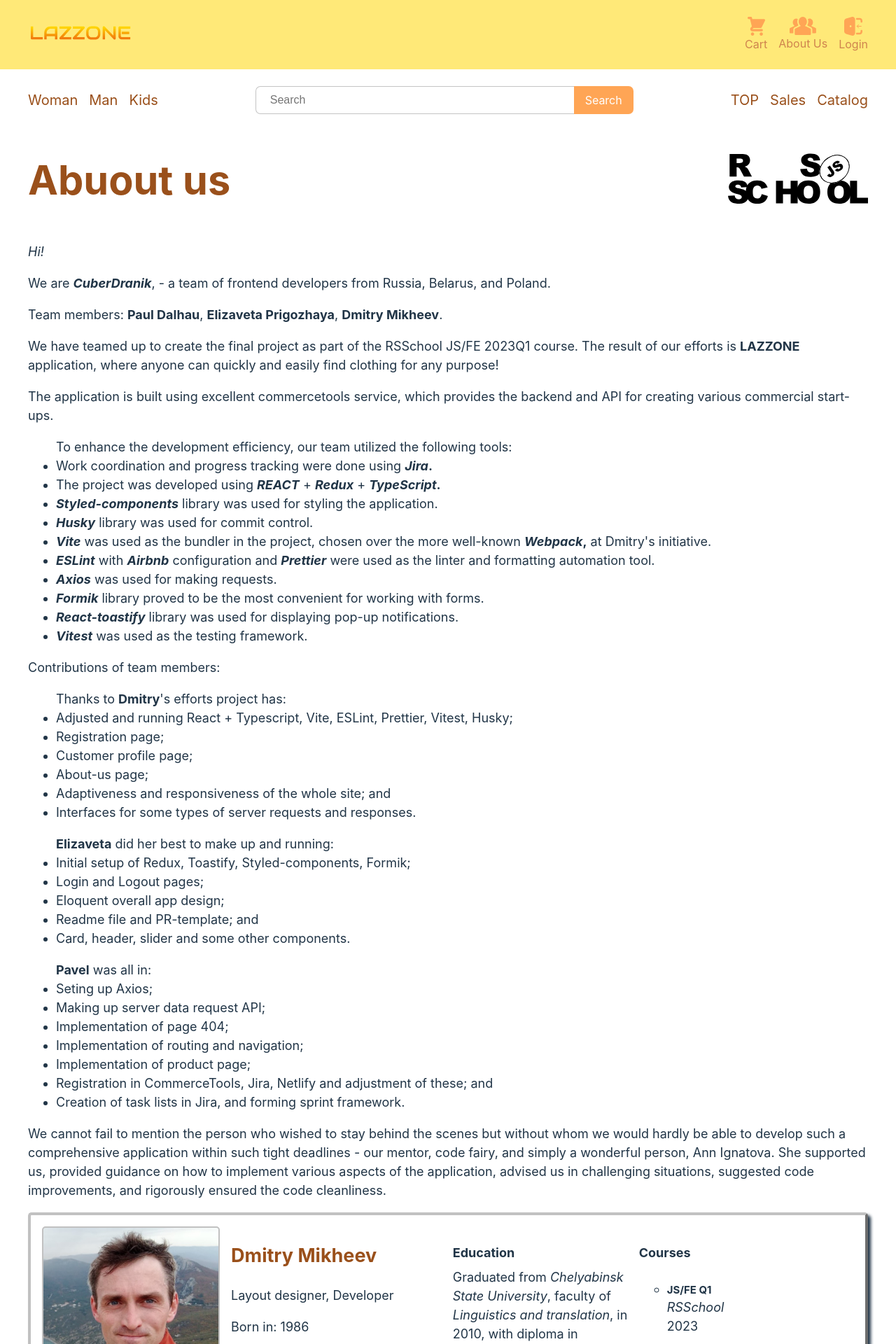
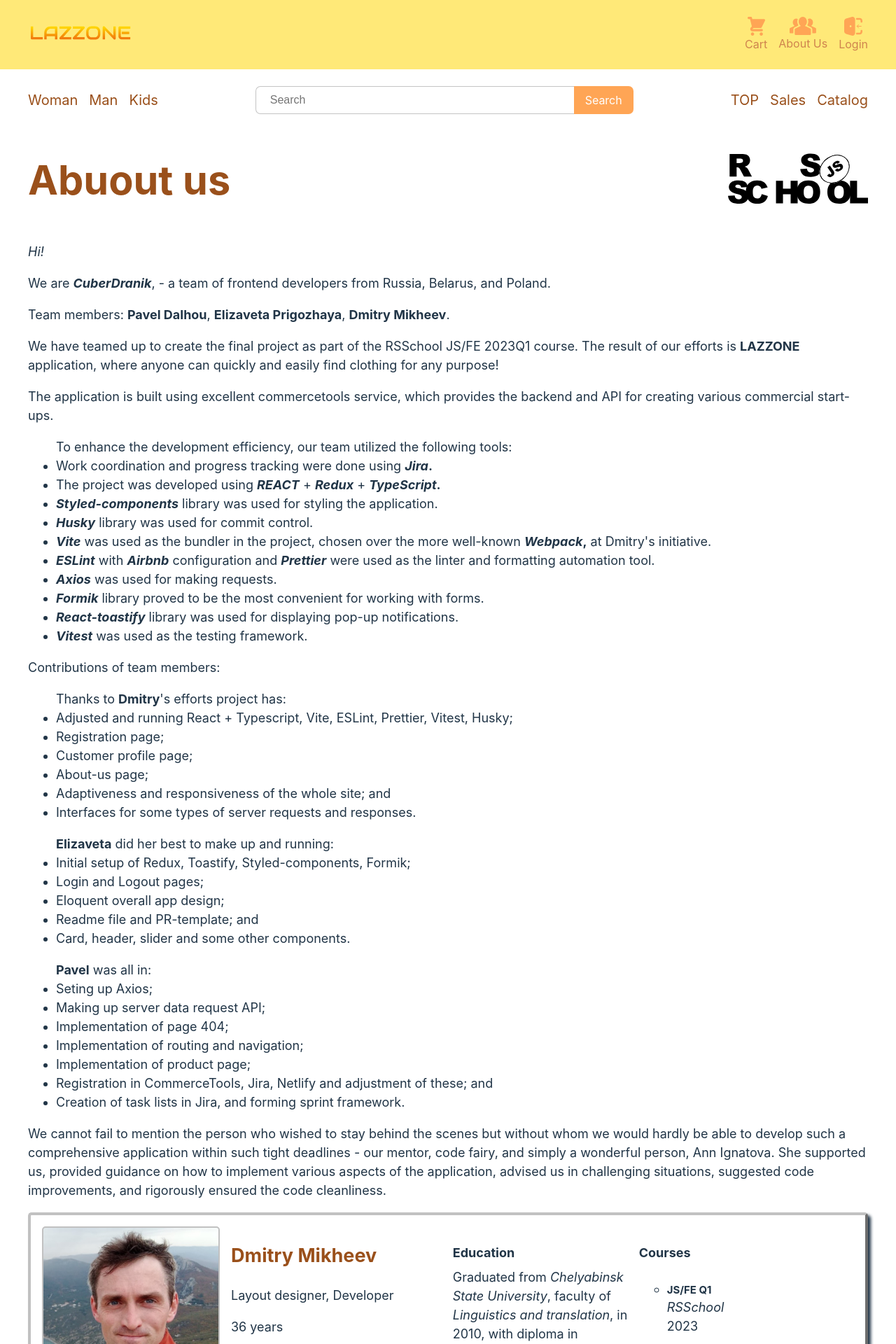
Before and after one commit to mamont79/eCommerce-Application, a React (Vite) app: page /aboutUs in a window 1280 px wide. Shown: the top 1920 px of the page at 70% size. Built offline with nearby package versions, Linux system fonts and the light colour scheme.

Commit message:
fix: add age instead of year of birth

```diff
--- a/src/pages/aboutUs/TeamMemberCard/MemberCardHeader/index.tsx
+++ b/src/pages/aboutUs/TeamMemberCard/MemberCardHeader/index.tsx
@@ -1,7 +1,8 @@
+import { MILLISECONDS_IN_YEAR } from '../../../registration/RegistrationForm/validators/constants';
 import { ITeamMember } from '../types';
 
 export function MemberCardHeader({
-  teamMemberData: { fullName, roles, yearOfBirth, country, city },
+  teamMemberData: { fullName, roles, dateOfBirth, country, city },
 }: {
   teamMemberData: Omit<ITeamMember, 'fistName' | 'lastName'> & {
     fullName: string;
@@ -11,10 +12,17 @@
     <div>
       <h2>{fullName}</h2>
       <p>{roles.map((role) => role).join(', ')}</p>
-      <p>Born in: {yearOfBirth}</p>
+      <p>{getAge(dateOfBirth)} years</p>
       <p>
         Lives in {city}, {country}
       </p>
     </div>
   );
 }
+
+function getAge(dateOfBirth: string) {
+  const [year, month, day] = dateOfBirth.split('/');
+  const millisPassed = Date.now() - new Date(+year, +month - 1, +day).getTime();
+
+  return Math.floor(millisPassed / MILLISECONDS_IN_YEAR);
+}
--- a/src/pages/aboutUs/TeamMemberCard/types.ts
+++ b/src/pages/aboutUs/TeamMemberCard/types.ts
@@ -5,7 +5,7 @@
   photoRef: string;
   firstName: string;
   lastName: string;
-  yearOfBirth: number;
+  dateOfBirth: string;
   city: string;
   country: string;
   gitHub: string;
--- a/src/pages/aboutUs/index.tsx
+++ b/src/pages/aboutUs/index.tsx
@@ -26,7 +26,7 @@
           , - a team of frontend developers from Russia, Belarus, and Poland.
         </p>
         <p>
-          Team members: <strong>Paul Dalhau</strong>,{' '}
+          Team members: <strong>Pavel Dalhou</strong>,{' '}
           <strong>Elizaveta Prigozhaya</strong>, <strong>Dmitry Mikheev</strong>
           .
         </p>
--- a/src/teamMemebersData.json
+++ b/src/teamMemebersData.json
@@ -2,7 +2,7 @@
   "photoRef": "./assets/developerImgs/dmitry-mikheev.jpg",
   "firstName": "Dmitry",
   "lastName": "Mikheev",
-  "yearOfBirth": 1986,
+  "dateOfBirth": "1986/12/18",
   "country": "Russia",
   "city": "Ekaterinburg",
   "courses": [
@@ -31,7 +31,7 @@
   "photoRef": "./assets/developerImgs/pavel-dalhou.jpg",
   "firstName": "Pavel",
   "lastName": "Dalhou",
-  "yearOfBirth": 1987,
+  "dateOfBirth": "1987/06/14",
   "country": "Poland",
   "city": "Gdansk",
   "courses": [
@@ -60,7 +60,7 @@
   "photoRef": "./assets/developerImgs/elizaveta-prigozhaya.png",
   "firstName": "Elizaveta",
   "lastName": "Prigozhaya",
-  "yearOfBirth": 2001,
+  "dateOfBirth": "2001/03/01",
   "country": "Belarus",
   "city": "Minsk",
   "courses": [
```
